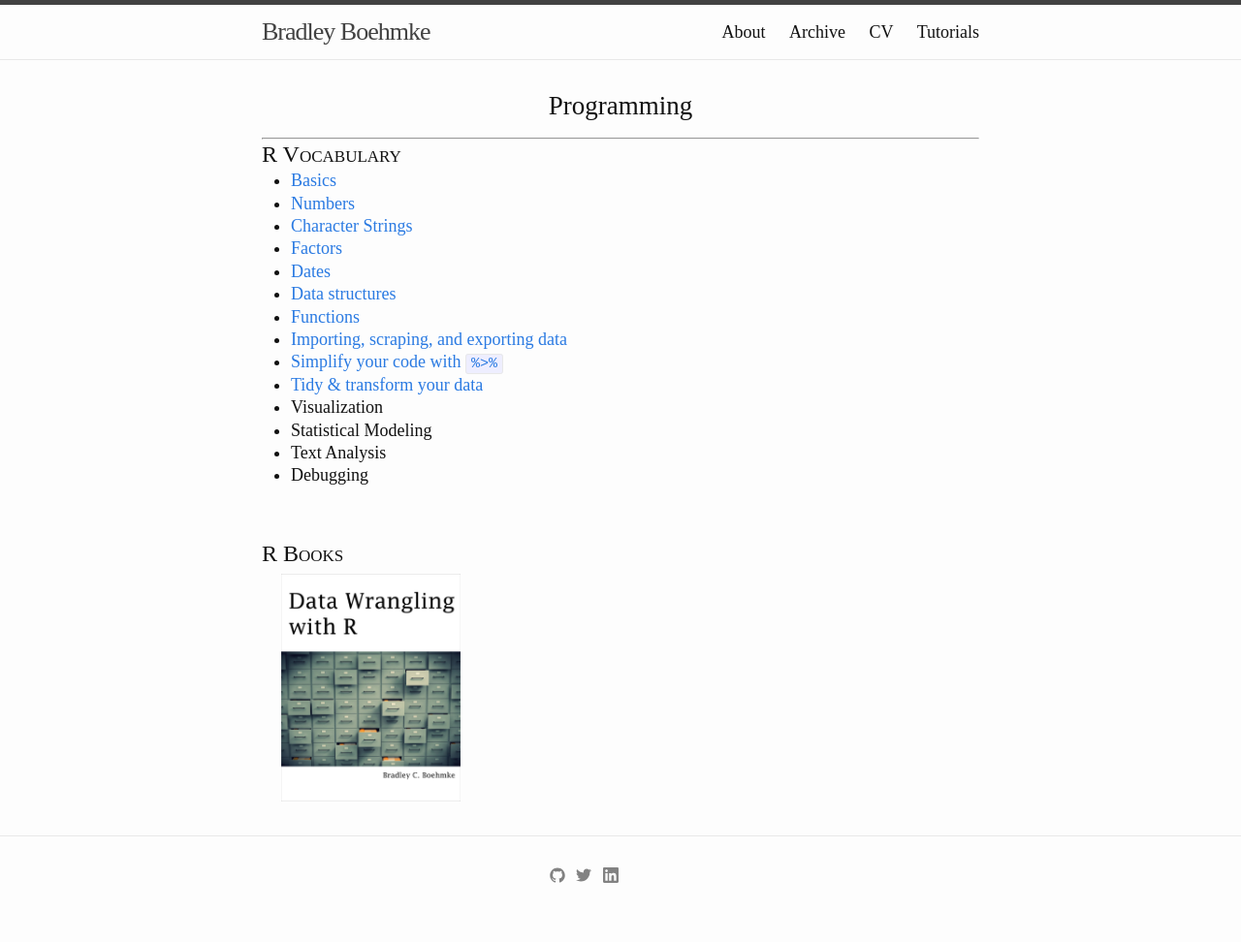
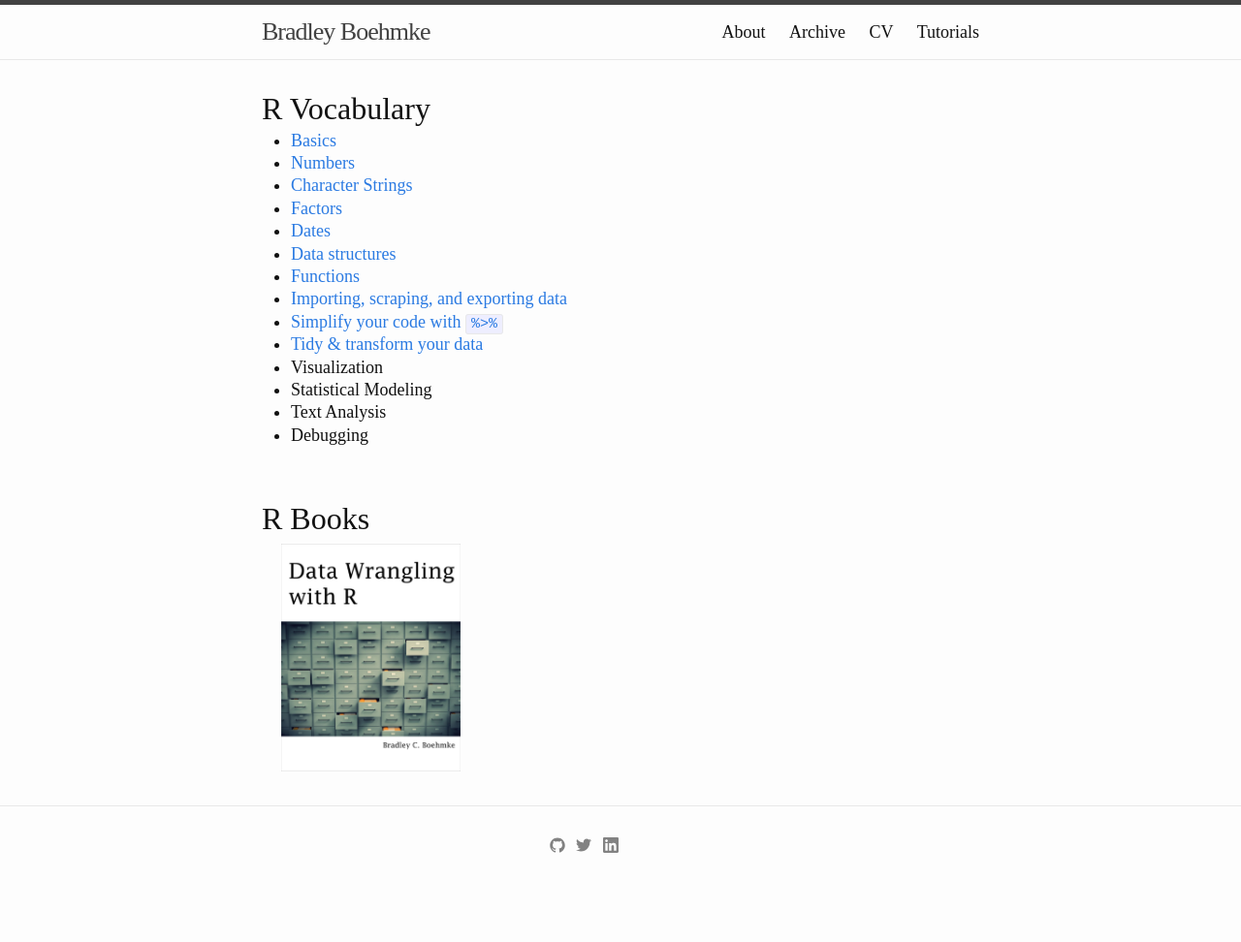
Before and after one commit to bradleyboehmke/bradleyboehmke, a Jekyll site: the page built from tutorials/index.md, in a window 1280 px wide. Shown: the whole page at 97% size. Built offline with Jekyll 4.4.1, drawn with Linux system fonts in a browser that asks for light colours; after the commit the page ends 941 px from its top, so only the background shows below that.

Commit message:
Update index.md

```diff
--- a/tutorials/index.md
+++ b/tutorials/index.md
@@ -4,9 +4,7 @@ title: Tutorials
 permalink: /tutorials/
 ---
 
-# <center>Programming<a name="programming"></a></center>
-***
-<font size="5" style="font-variant: small-caps">R Vocabulary</font>
+<font size="6">R Vocabulary</font>
 * [Basics](basics)
 * [Numbers](numbers)
 * [Character Strings](characters)
@@ -24,6 +22,6 @@ permalink: /tutorials/
 
 <br>
 
-<font size="5" style="font-variant: small-caps">R Books</font>
+<font size="6">R Books</font>
 
 <a href="https://leanpub.com/datawranglingwithr"><img src="/public/images/DataWranglingCover.jpg" alt="Data Wrangling with R" align="left" vspace="5" hspace="20" height="25%" width="25%"></a>
```
